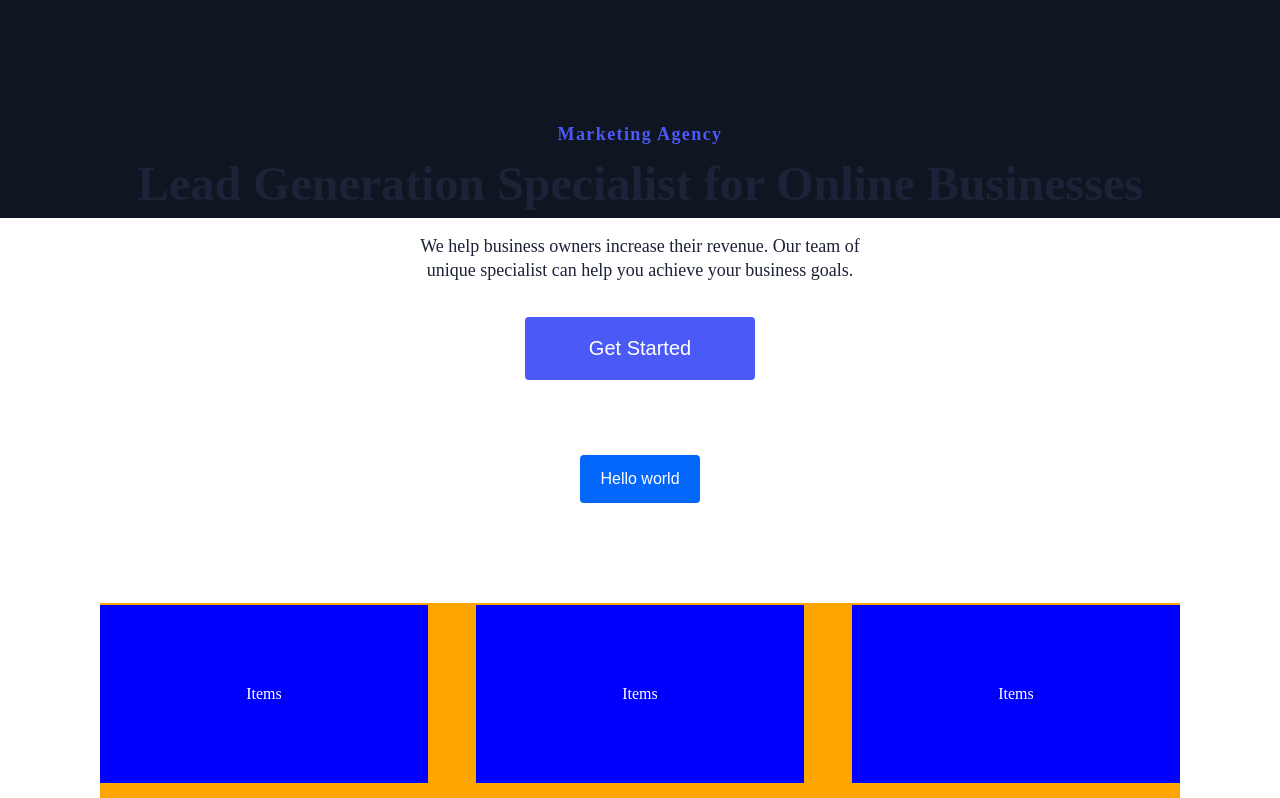
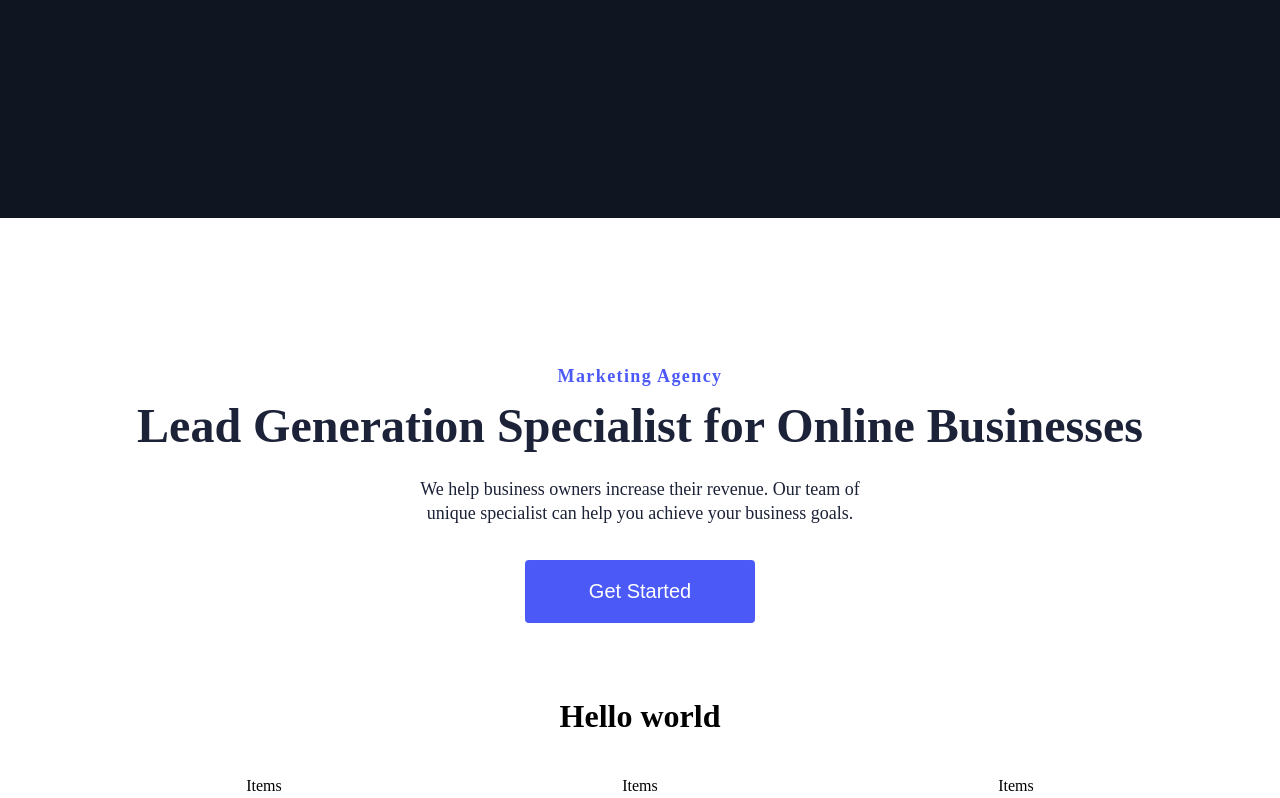
Before and after one commit to jmsn123/repoport, a React (Create React App) app: page /Contact in a window 1280 px wide. Shown: the part 602-1400 px from the top of the page. Built offline with nearby package versions, Linux system fonts and the light colour scheme.

Commit message:
new upppy

```diff
--- a/src/components/Section/mason.styles.js
+++ b/src/components/Section/mason.styles.js
@@ -4,7 +4,6 @@ export const MasonSection = styled.div `
 
         display:grid;
         grid-template-columns:repeat(3,1fr);
-        background:orange;
         text-align:center;
         color:"red";
         grid-gap:3rem;
@@ -18,7 +17,13 @@ export const MasonSection = styled.div `
 
 
 `
+export const PortfolioHeading = styled.h2 `
+text-align:center;
+font-size:2rem;
+color:black;
+margin-bottom:-140px;
 
+`
 export const MasonItems = styled.div `
 
 display:flex;
@@ -27,7 +32,7 @@ align-items:center;
 height:100%;
 width:100%;
 padding:5rem;
-background:blue;
 text-align:center;
+color:black
 
 `
--- a/src/components/Section/masonSection.js
+++ b/src/components/Section/masonSection.js
@@ -1,14 +1,14 @@
 import React from 'react'
-import { Container, Button,ButtonContainer } from "../../Global"
-import {MasonSection,MasonItems} from './mason.styles'
+import { Container,} from "../../Global"
+import {MasonSection,MasonItems,PortfolioHeading} from './mason.styles'
 
 const Mason = () => {
 
     return(
         <>
 <Container>
-<ButtonContainer><Button>Hello world</Button></ButtonContainer>
 
+    <PortfolioHeading>Hello world</PortfolioHeading>
     <MasonSection>
     <MasonItems>
             Items
--- a/src/components/Section/singleSection.styles.js
+++ b/src/components/Section/singleSection.styles.js
@@ -2,11 +2,12 @@ import styled from 'styled-components';
 
 export const InfoSec = styled.div `
   color: #fff;
-  padding: 360px 0;
+  padding: 150px 0;
   display: flex;
-  justify-content:center;
-  height:100vh;
-  align-items:center;
+  justify-content:flex-start;
+
+  height:200vh;
+  align-items:flex-start;
   background: ${({ lightBg }) => (lightBg ? '#fff' : '#101522')};
 `;
 
@@ -25,7 +26,7 @@ export const InfoColumn = styled.div `
   padding-left: 15px;
   flex: 1;
   max-width: 100%;
-  flex-basis: 50%;
+  flex-basis: 100%;
   justify-content:center;
   text-align:center;
   @media screen and (max-width: 768px) {
```
